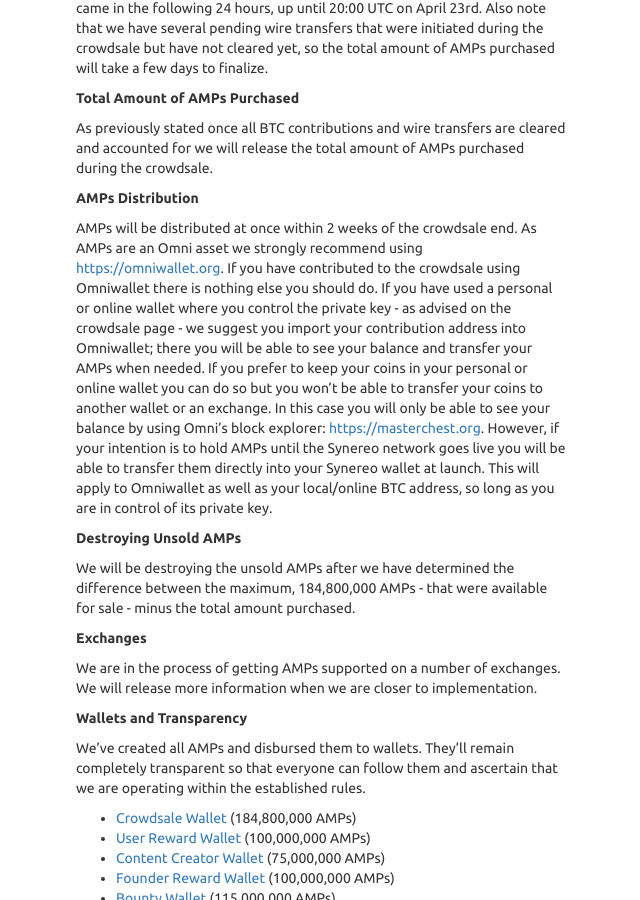
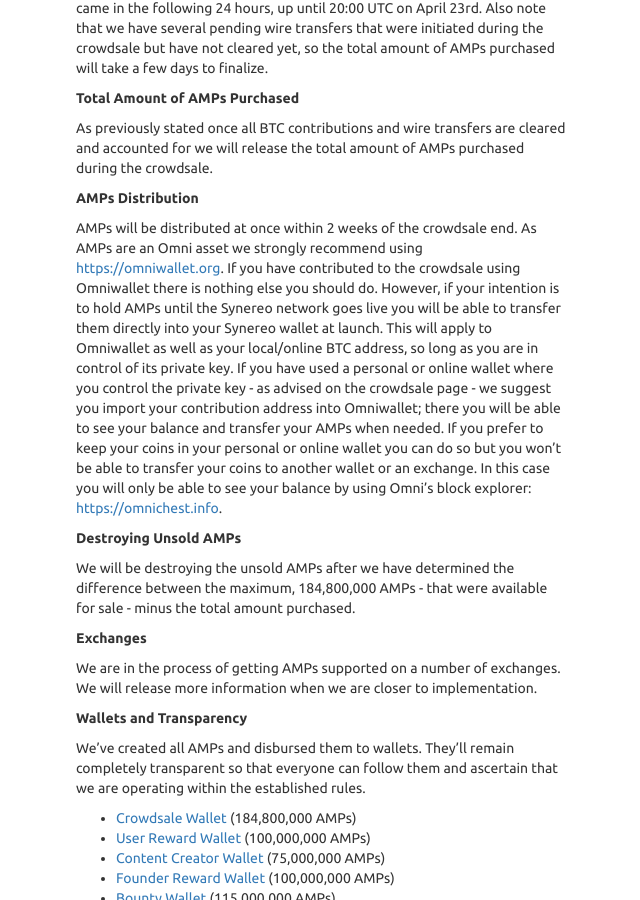
Before and after one commit to synereo/blog.synereo.com, a Jekyll site: the page built from _posts/2015-04-23-the-synereo-crowdsale-has-ended.markdown, in a window 1280 px wide and 900 px high, scrolled down 399 px. Shown: the whole window, without its empty margins (319-959 px from the left). Built offline with Jekyll 4.4.1, drawn with Linux system fonts in a browser that asks for light colours; nearby versions of some CDN libraries; a script that is not in the unit is left out; some of the changed lines change nothing that is shown.

Commit message:
reworded article and fixed omnichest.info link
reworded article and fixed omnichest.info link

```diff
--- a/_posts/2015-04-23-the-synereo-crowdsale-has-ended.markdown
+++ b/_posts/2015-04-23-the-synereo-crowdsale-has-ended.markdown
@@ -17,11 +17,9 @@
 
 As previously stated once all BTC contributions and wire transfers are cleared and accounted for we will release the total amount of AMPs purchased during the crowdsale.
 
-
 **AMPs Distribution**
 
-AMPs will be distributed at once within 2 weeks of the crowdsale end. As AMPs are an Omni asset we strongly recommend using [https://omniwallet.org](https://omniwallet.org). If you have contributed to the crowdsale using Omniwallet there is nothing else you should do. If you have used a personal or online wallet where you control the private key - as advised on the crowdsale page - we suggest you import your contribution address into Omniwallet; there you will be able to see your balance and transfer your AMPs when needed. If you prefer to keep your coins in your personal or online wallet you can do so but you won’t be able to transfer your coins to another wallet or an exchange. In this case you will only be able to see your balance by using Omni’s block explorer: [https://masterchest.org](https://masterchest.org). However, if your intention is to hold AMPs until the Synereo network goes live you will be able to transfer them directly into your Synereo wallet at launch. This will apply to Omniwallet as well as your local/online BTC address, so long as you are in control of its private key.
-
+AMPs will be distributed at once within 2 weeks of the crowdsale end. As AMPs are an Omni asset we strongly recommend using [https://omniwallet.org](https://omniwallet.org). If you have contributed to the crowdsale using Omniwallet there is nothing else you should do. However, if your intention is to hold AMPs until the Synereo network goes live you will be able to transfer them directly into your Synereo wallet at launch. This will apply to Omniwallet as well as your local/online BTC address, so long as you are in control of its private key. If you have used a personal or online wallet where you control the private key - as advised on the crowdsale page - we suggest you import your contribution address into Omniwallet; there you will be able to see your balance and transfer your AMPs when needed. If you prefer to keep your coins in your personal or online wallet you can do so but you won’t be able to transfer your coins to another wallet or an exchange. In this case you will only be able to see your balance by using Omni’s block explorer: [https://omnichest.info](http://omnichest.info).
 
 **Destroying Unsold AMPs**
 
```
